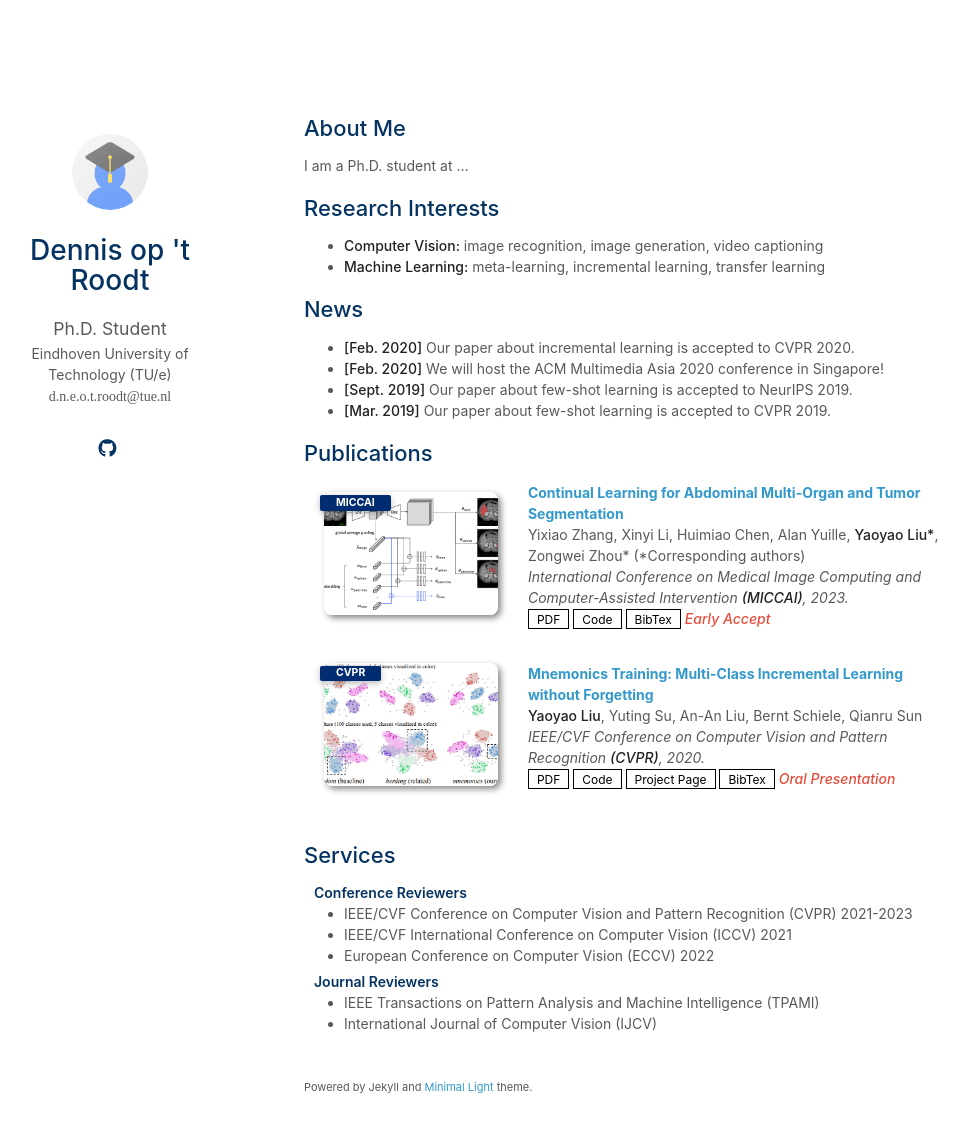
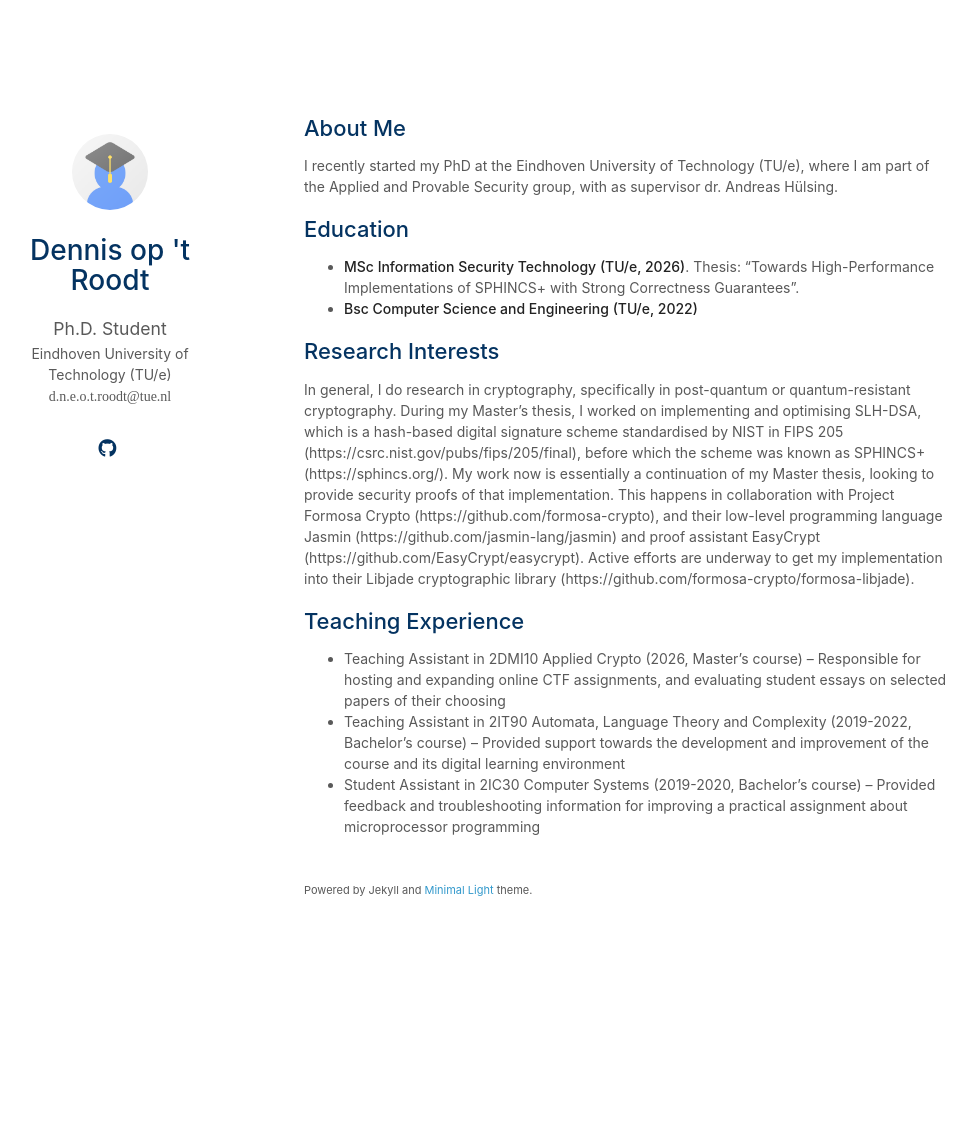
Before and after one commit to Klinkerklank/klinkerklank.github.io, a Jekyll site: the page built from index.md, in a window 1280 px wide and 1166 px high. Shown: the top 1132 px of the window, without its empty margins (166-1142 px from the left). Built offline with Jekyll 4.4.1, drawn with Linux system fonts in a browser that asks for light colours; a style sheet for code colours, icons or effects is not loaded; our own code applies the rules of GitHub Pages for plain Markdown files.

Commit message:
filled in personal information

```diff
--- a/index.md
+++ b/index.md
@@ -4,20 +4,26 @@ layout: homepage
 
 ## About Me
 
-I am a Ph.D. student at ...
+I recently started my PhD at the Eindhoven University of Technology (TU/e), where I am part of the Applied and Provable Security group, with as supervisor dr. Andreas Hülsing.
+
+## Education
+
+- **MSc Information Security Technology (TU/e, 2026)**. Thesis: "Towards High-Performance Implementations of SPHINCS+ with Strong Correctness Guarantees".
+- **Bsc Computer Science and Engineering (TU/e, 2022)**
 
 ## Research Interests
 
-- **Computer Vision:** image recognition, image generation, video captioning
-- **Machine Learning:** meta-learning, incremental learning, transfer learning
+In general, I do research in cryptography, specifically in post-quantum or quantum-resistant cryptography. During my Master's thesis, I worked on implementing and optimising SLH-DSA, which is a hash-based digital signature scheme standardised by NIST in FIPS 205 (https://csrc.nist.gov/pubs/fips/205/final), before which the scheme was known as SPHINCS+ (https://sphincs.org/). My work now is essentially a continuation of my Master thesis, looking to provide security proofs of that implementation. This happens in collaboration with Project Formosa Crypto (https://github.com/formosa-crypto), and their low-level programming language Jasmin (https://github.com/jasmin-lang/jasmin) and proof assistant EasyCrypt (https://github.com/EasyCrypt/easycrypt). Active efforts are underway to get my implementation into their Libjade cryptographic library (https://github.com/formosa-crypto/formosa-libjade).
 
-## News
+## Teaching Experience
 
-- **[Feb. 2020]** Our paper about incremental learning is accepted to CVPR 2020.
-- **[Feb. 2020]** We will host the ACM Multimedia Asia 2020 conference in Singapore!
-- **[Sept. 2019]** Our paper about few-shot learning is accepted to NeurIPS 2019.
-- **[Mar. 2019]** Our paper about few-shot learning is accepted to CVPR 2019.
+- Teaching Assistant in 2DMI10 Applied Crypto (2026, Master's course)
+  -- Responsible for hosting and expanding online CTF assignments, and evaluating student essays on selected papers of their choosing
+- Teaching Assistant in 2IT90 Automata, Language Theory and Complexity (2019-2022, Bachelor's course)
+  -- Provided support towards the development and improvement of the course and its digital learning environment
+- Student Assistant in 2IC30 Computer Systems (2019-2020, Bachelor's course)
+  -- Provided feedback and troubleshooting information for improving a practical assignment about microprocessor programming
 
-{% include_relative _includes/publications.md %}
+<!-- {% include_relative _includes/publications.md %} -->
 
-{% include_relative _includes/services.md %}
+<!-- {% include_relative _includes/services.md %} -->
```
